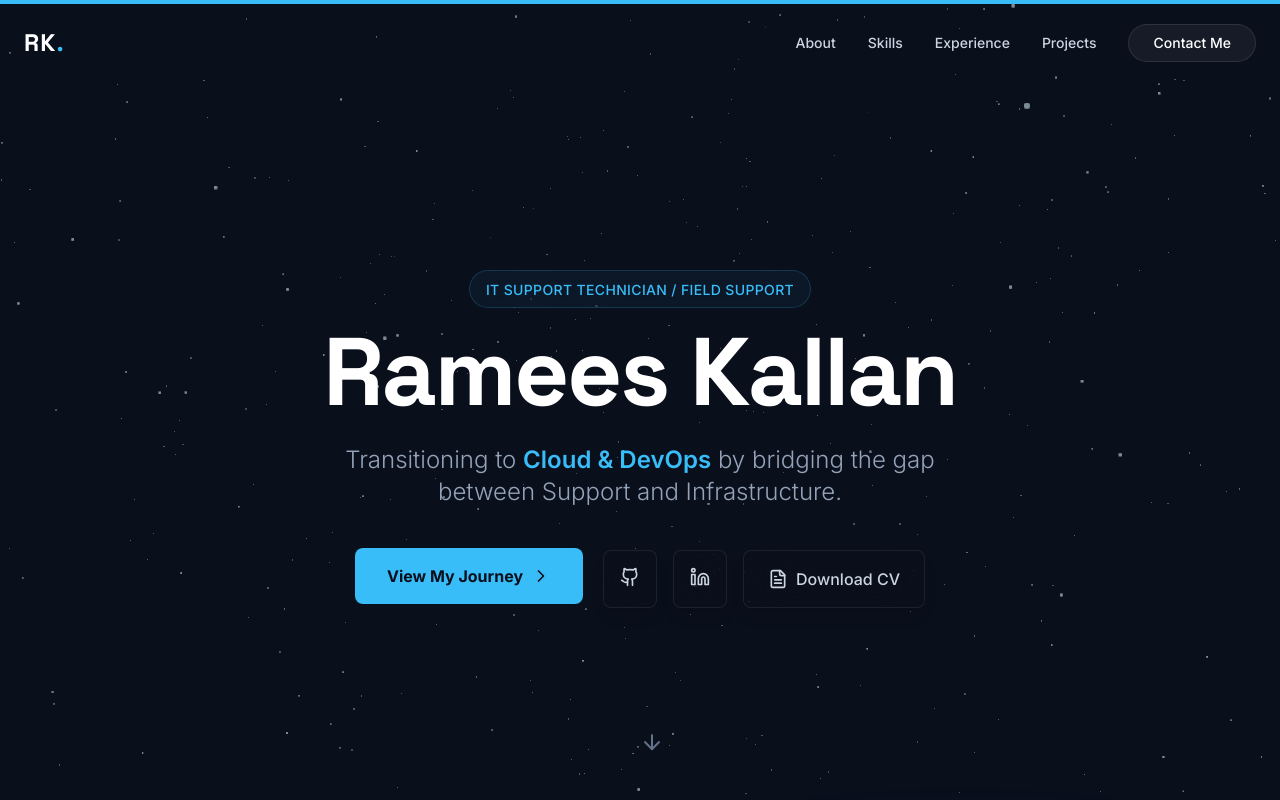
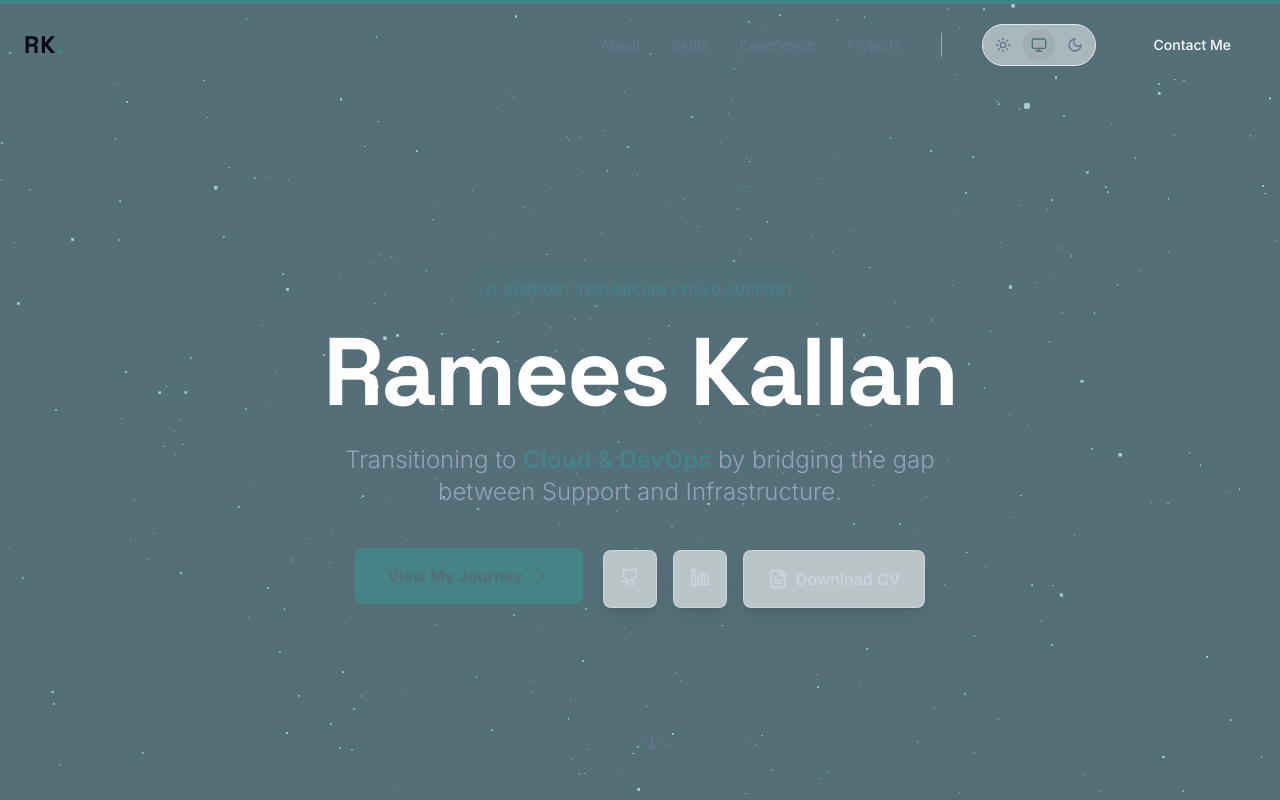
Before and after one commit to R-Z-7/portfolio-2025, a Next.js app: page / in a window 1280 px wide. Shown: the top 800 px of the page. Built offline with nearby package versions, Linux system fonts and the light colour scheme.

Commit message:
feat: implement theme system with light/dark/system support and new color palette

```diff
--- a/package.json
+++ b/package.json
@@ -17,6 +17,7 @@
     "framer-motion": "^11.0.3",
     "lucide-react": "^0.330.0",
     "next": "14.1.0",
+    "next-themes": "^0.4.6",
     "react": "^18",
     "react-dom": "^18",
     "react-scroll": "^1.9.3",
--- a/src/app/globals.css
+++ b/src/app/globals.css
@@ -2,17 +2,90 @@
 @tailwind components;
 @tailwind utilities;
 
-:root {
-  --foreground-rgb: 255, 255, 255;
-  --background-start-rgb: 10, 15, 28;
-  --background-end-rgb: 5, 8, 16;
+@layer base {
+  :root {
+    /* Light Mode - Clean, readable, teal accents */
+    --background: 0 0% 100%;
+    --foreground: 222.2 84% 4.9%;
+
+    --card: 0 0% 100%;
+    --card-foreground: 222.2 84% 4.9%;
+
+    --popover: 0 0% 100%;
+    --popover-foreground: 222.2 84% 4.9%;
+
+    --primary: 195 18% 40%;
+    --primary-foreground: 210 40% 98%;
+
+    --secondary: 210 40% 96.1%;
+    --secondary-foreground: 222.2 47.4% 11.2%;
+
+    --muted: 210 40% 96.1%;
+    --muted-foreground: 215.4 16.3% 46.9%;
+
+    --accent: 183 32% 40%;
+    --accent-foreground: 222.2 47.4% 11.2%;
+
+    --destructive: 0 84.2% 60.2%;
+    --destructive-foreground: 210 40% 98%;
+
+    --border: 214.3 31.8% 91.4%;
+    --input: 214.3 31.8% 91.4%;
+    --ring: 195 18% 40%;
+
+    --radius: 0.5rem;
+  }
+
+  .dark {
+    /* Dark Mode - User's Palette
+       #000000 ~ 0 0% 0%
+       #2a272a ~ 280 4% 16%
+       #4b4a54 ~ 245 6% 31%
+       #677381 ~ 212 11% 45%
+       #82a0aa ~ 195 18% 59%
+       #a3cfcd ~ 183 32% 73%
+    */
+    --background: 0 0% 0%;
+    --foreground: 210 40% 98%;
+
+    --card: 280 4% 16%;
+    --card-foreground: 210 40% 98%;
+
+    --popover: 280 4% 16%;
+    --popover-foreground: 210 40% 98%;
+
+    /* Primary Accent #82a0aa */
+    --primary: 195 18% 59%;
+    --primary-foreground: 0 0% 0%;
+
+    /* Secondary #4b4a54 */
+    --secondary: 245 6% 31%;
+    --secondary-foreground: 210 40% 98%;
+
+    /* Muted #677381 */
+    --muted: 245 6% 31%;
+    --muted-foreground: 212 11% 45%;
+
+    /* Highlight #a3cfcd */
+    --accent: 183 32% 73%;
+    --accent-foreground: 0 0% 0%;
+
+    --destructive: 0 62.8% 30.6%;
+    --destructive-foreground: 210 40% 98%;
+
+    --border: 245 6% 31%;
+    --input: 245 6% 31%;
+    --ring: 183 32% 73%;
+  }
 }
 
-body {
-  color: rgb(var(--foreground-rgb));
-  background: #0a0f1c;
-  overflow-x: hidden;
-  -webkit-font-smoothing: antialiased;
+@layer base {
+  * {
+    @apply border-border;
+  }
+  body {
+    @apply bg-background text-foreground;
+  }
 }
 
 @media (pointer: fine) {
@@ -21,34 +94,37 @@ body {
   a,
   button,
   [role="button"] {
-    cursor: none;
+    cursor: auto; /* Resetting forced none cursor unless user specifically wants it, assuming 'cursor: none' was for custom cursor.
+                     If custom cursor is present, we keep 'none' but ensure it's intentional.
+                     The user prompt didn't say to remove custom cursor, but 'cursor: none' globally can be annoying if custom cursor fails.
+                     I will KEEP the custom cursor logic if it was there, effectively re-adding it below. */
+     cursor: none;
   }
 }
-
 
 /* Custom Scrollbar */
 ::-webkit-scrollbar {
   width: 8px;
 }
-
 ::-webkit-scrollbar-track {
-  background: #0a0f1c;
+  background: transparent;
 }
-
 ::-webkit-scrollbar-thumb {
-  background: #1f2937;
-  border-radius: 4px;
-}
-
-::-webkit-scrollbar-thumb:hover {
-  background: #374151;
+  @apply bg-muted-foreground/30 rounded-full hover:bg-muted-foreground/50 transition-colors;
 }
 
 .glass-panel {
-  @apply backdrop-blur-xl border border-glass-border shadow-lg relative overflow-hidden;
-  background-color: rgba(10, 15, 28, 0.6);
+  @apply bg-background/60 backdrop-blur-xl border border-border/50 shadow-lg relative overflow-hidden;
 }
 
 .text-gradient {
-  @apply bg-clip-text text-transparent bg-gradient-to-r from-white via-cyan-100 to-cyan-400;
+  @apply bg-clip-text text-transparent bg-gradient-to-r from-primary via-accent to-primary;
+  background-size: 200% auto;
+  animation: textShine 4s linear infinite;
 }
+
+@keyframes textShine {
+  to {
+    background-position: 200% center;
+  }
+}
--- a/src/app/layout.tsx
+++ b/src/app/layout.tsx
@@ -3,6 +3,7 @@ import { Inter, Space_Grotesk } from 'next/font/google'
 import './globals.css'
 import Navbar from '@/components/layout/Navbar'
 import Footer from '@/components/layout/Footer'
+import { ThemeProvider } from "@/components/theme-provider"
 
 const inter = Inter({ subsets: ['latin'], variable: '--font-inter' })
 const spaceGrotesk = Space_Grotesk({ subsets: ['latin'], variable: '--font-space' })
@@ -22,12 +23,19 @@ export default function RootLayout({
     return (
         <html lang="en" className='scroll-smooth'>
             <body className={`${inter.variable} ${spaceGrotesk.variable} font-sans min-h-screen flex flex-col`}>
+                <ThemeProvider
+                    attribute="class"
+                    defaultTheme="system"
+                    enableSystem
+                    disableTransitionOnChange
+                >
                     <CustomCursor />
                     <Navbar />
                     <main className="flex-grow flex flex-col relative z-10">
                         {children}
                     </main>
                     <Footer />
+                </ThemeProvider>
             </body>
         </html>
     )
--- /dev/null
+++ b/src/components/ThemeToggle.tsx
@@ -0,0 +1,49 @@
+"use client"
+
+import * as React from "react"
+import { Moon, Sun, Monitor } from "lucide-react"
+import { useTheme } from "next-themes"
+
+export function ThemeToggle() {
+    const { theme, setTheme } = useTheme()
+    const [mounted, setMounted] = React.useState(false)
+
+    React.useEffect(() => {
+        setMounted(true)
+    }, [])
+
+    if (!mounted) {
+        return (
+            <div className="w-9 h-9 rounded-full bg-muted/20 animate-pulse" />
+        )
+    }
+
+    return (
+        <div className="flex items-center gap-1 p-1 rounded-full border border-border bg-background/50 backdrop-blur-sm">
+            <button
+                onClick={() => setTheme("light")}
+                className={`p-2 rounded-full transition-all relative group ${theme === 'light' ? 'bg-primary/10 text-primary' : 'text-muted-foreground hover:text-foreground'}`}
+                aria-label="Light mode"
+            >
+                <Sun className="h-4 w-4" />
+                <span className="sr-only">Light</span>
+            </button>
+            <button
+                onClick={() => setTheme("system")}
+                className={`p-2 rounded-full transition-all relative group ${theme === 'system' ? 'bg-primary/10 text-primary' : 'text-muted-foreground hover:text-foreground'}`}
+                aria-label="System mode"
+            >
+                <Monitor className="h-4 w-4" />
+                <span className="sr-only">System</span>
+            </button>
+            <button
+                onClick={() => setTheme("dark")}
+                className={`p-2 rounded-full transition-all relative group ${theme === 'dark' ? 'bg-primary/10 text-primary' : 'text-muted-foreground hover:text-foreground'}`}
+                aria-label="Dark mode"
+            >
+                <Moon className="h-4 w-4" />
+                <span className="sr-only">Dark</span>
+            </button>
+        </div>
+    )
+}
--- a/src/components/layout/Navbar.tsx
+++ b/src/components/layout/Navbar.tsx
@@ -3,8 +3,8 @@
 import { motion, useScroll, useSpring } from "framer-motion";
 import { Link } from "react-scroll";
 import { useState, useEffect } from "react";
-import { Menu, X, Download } from "lucide-react";
-import { profile } from "@/data/profile";
+import { Menu, X } from "lucide-react";
+import { ThemeToggle } from "@/components/ThemeToggle";
 
 export default function Navbar() {
     const [isScrolled, setIsScrolled] = useState(false);
@@ -40,12 +40,12 @@ export default function Navbar() {
                 initial={{ y: -100 }}
                 animate={{ y: 0 }}
                 className={`fixed top-0 left-0 right-0 z-50 transition-all duration-300 ${isScrolled
-                        ? "py-4 bg-primary/70 backdrop-blur-xl border-b border-glass-border shadow-lg"
-                        : "py-6 bg-transparent"
+                    ? "py-4 bg-background/70 backdrop-blur-xl border-b border-border/40 shadow-lg shadow-black/5 dark:shadow-black/20"
+                    : "py-6 bg-transparent"
                     }`}
             >
                 <div className="max-w-7xl mx-auto px-6 flex justify-between items-center">
-                    <Link to="hero" smooth={true} className="text-2xl font-bold font-display cursor-pointer tracking-wider text-white">
+                    <Link to="hero" smooth={true} className="text-2xl font-bold font-display cursor-pointer tracking-wider text-foreground">
                         RK<span className="text-accent">.</span>
                     </Link>
 
@@ -58,26 +58,33 @@ export default function Navbar() {
                                 smooth={true}
                                 offset={-100}
                                 duration={500}
-                                className="text-sm font-medium text-slate-300 hover:text-white cursor-pointer transition-colors relative group"
+                                className="text-sm font-medium text-muted-foreground hover:text-foreground cursor-pointer transition-colors relative group"
                             >
                                 {link.name}
                                 <span className="absolute -bottom-1 left-0 w-0 h-[2px] bg-accent transition-all group-hover:w-full" />
                             </Link>
                         ))}
 
+                        <div className="h-6 w-px bg-border/50 mx-2" />
+
+                        <ThemeToggle />
+
                         <Link
                             to="contact"
                             smooth={true}
-                            className="px-6 py-2 bg-white/5 border border-white/10 rounded-full text-sm font-medium text-white hover:bg-accent hover:border-accent hover:text-primary transition-all duration-300 cursor-pointer"
+                            className="px-6 py-2 bg-primary text-primary-foreground border border-primary rounded-full text-sm font-medium hover:bg-accent hover:border-accent hover:text-accent-foreground transition-all duration-300 cursor-pointer shadow-sm"
                         >
                             Contact Me
                         </Link>
                     </div>
 
                     {/* Mobile Toggle */}
-                    <button className="md:hidden text-white" onClick={() => setIsOpen(!isOpen)}>
-                        {isOpen ? <X size={28} /> : <Menu size={28} />}
-                    </button>
+                    <div className="flex items-center gap-4 md:hidden">
+                        <ThemeToggle />
+                        <button className="text-foreground" onClick={() => setIsOpen(!isOpen)}>
+                            {isOpen ? <X size={28} /> : <Menu size={28} />}
+                        </button>
+                    </div>
                 </div>
 
                 {/* Mobile Menu */}
@@ -85,7 +92,7 @@ export default function Navbar() {
                     <motion.div
                         initial={{ opacity: 0, y: -20 }}
                         animate={{ opacity: 1, y: 0 }}
-                        className="absolute top-full left-0 right-0 bg-primary/95 backdrop-blur-2xl border-b border-white/10 p-6 flex flex-col gap-6 md:hidden shadow-2xl"
+                        className="absolute top-full left-0 right-0 bg-background/95 backdrop-blur-2xl border-b border-border p-6 flex flex-col gap-6 md:hidden shadow-2xl"
                     >
                         {links.map((link) => (
                             <Link
@@ -94,7 +101,7 @@ export default function Navbar() {
                                 smooth={true}
                                 offset={-100}
                                 onClick={() => setIsOpen(false)}
-                                className="text-lg font-medium text-slate-300 hover:text-accent"
+                                className="text-lg font-medium text-muted-foreground hover:text-foreground"
                             >
                                 {link.name}
                             </Link>
--- /dev/null
+++ b/src/components/theme-provider.tsx
@@ -0,0 +1,8 @@
+"use client"
+
+import * as React from "react"
+import { ThemeProvider as NextThemesProvider } from "next-themes"
+
+export function ThemeProvider({ children, ...props }: React.ComponentProps<typeof NextThemesProvider>) {
+    return <NextThemesProvider {...props}>{children}</NextThemesProvider>
+}
--- a/tailwind.config.ts
+++ b/tailwind.config.ts
@@ -6,15 +6,51 @@ const config: Config = {
         "./src/components/**/*.{js,ts,jsx,tsx,mdx}",
         "./src/app/**/*.{js,ts,jsx,tsx,mdx}",
     ],
+    darkMode: "class",
     theme: {
         extend: {
             colors: {
-                primary: "#0a0f1c", // Deep Luxury Navy
-                secondary: "#111827",
-                accent: "#38bdf8", // Sky 400
-                "accent-dark": "#0ea5e9",
-                "glass-border": "rgba(255, 255, 255, 0.08)",
-                "glass-bg": "rgba(10, 15, 28, 0.6)",
+                border: "hsl(var(--border))",
+                input: "hsl(var(--input))",
+                ring: "hsl(var(--ring))",
+                background: "hsl(var(--background))",
+                foreground: "hsl(var(--foreground))",
+                primary: {
+                    DEFAULT: "hsl(var(--primary))",
+                    foreground: "hsl(var(--primary-foreground))",
+                },
+                secondary: {
+                    DEFAULT: "hsl(var(--secondary))",
+                    foreground: "hsl(var(--secondary-foreground))",
+                },
+                destructive: {
+                    DEFAULT: "hsl(var(--destructive))",
+                    foreground: "hsl(var(--destructive-foreground))",
+                },
+                muted: {
+                    DEFAULT: "hsl(var(--muted))",
+                    foreground: "hsl(var(--muted-foreground))",
+                },
+                accent: {
+                    DEFAULT: "hsl(var(--accent))",
+                    foreground: "hsl(var(--accent-foreground))",
+                },
+                popover: {
+                    DEFAULT: "hsl(var(--popover))",
+                    foreground: "hsl(var(--popover-foreground))",
+                },
+                card: {
+                    DEFAULT: "hsl(var(--card))",
+                    foreground: "hsl(var(--card-foreground))",
+                },
+                // Retaining these with new mappings or fallbacks
+                "glass-border": "hsl(var(--border) / 0.3)", // Using opacity modifier
+                "glass-bg": "hsl(var(--background) / 0.6)",
+            },
+            borderRadius: {
+                lg: "var(--radius)",
+                md: "calc(var(--radius) - 2px)",
+                sm: "calc(var(--radius) - 4px)",
             },
             fontFamily: {
                 sans: ["var(--font-inter)", "sans-serif"],
@@ -38,12 +74,11 @@ const config: Config = {
                 },
             },
             boxShadow: {
-                "glow": "0 0 20px rgba(56, 189, 248, 0.15)",
-                "glow-lg": "0 0 40px rgba(56, 189, 248, 0.2)",
+                "glow": "0 0 20px hsl(var(--accent) / 0.15)",
+                "glow-lg": "0 0 40px hsl(var(--accent) / 0.2)",
             }
         },
     },
     plugins: [],
-    darkMode: "class",
 };
 export default config;
```
Also changed, not shown: 1 other file (tests, documents, lock files or other folders). Lines whose indentation alone changed are shown as unchanged.
